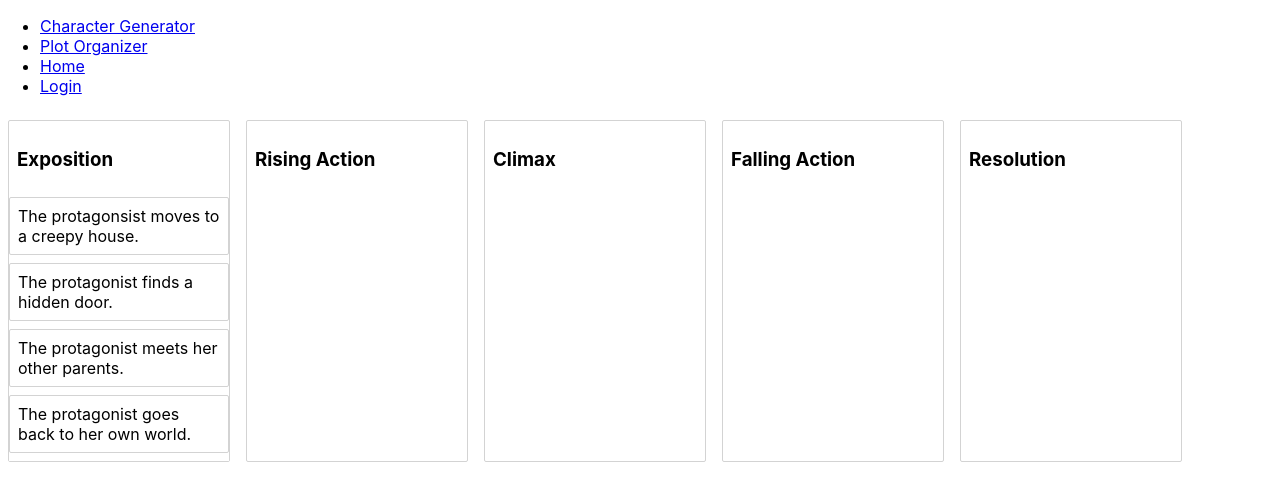
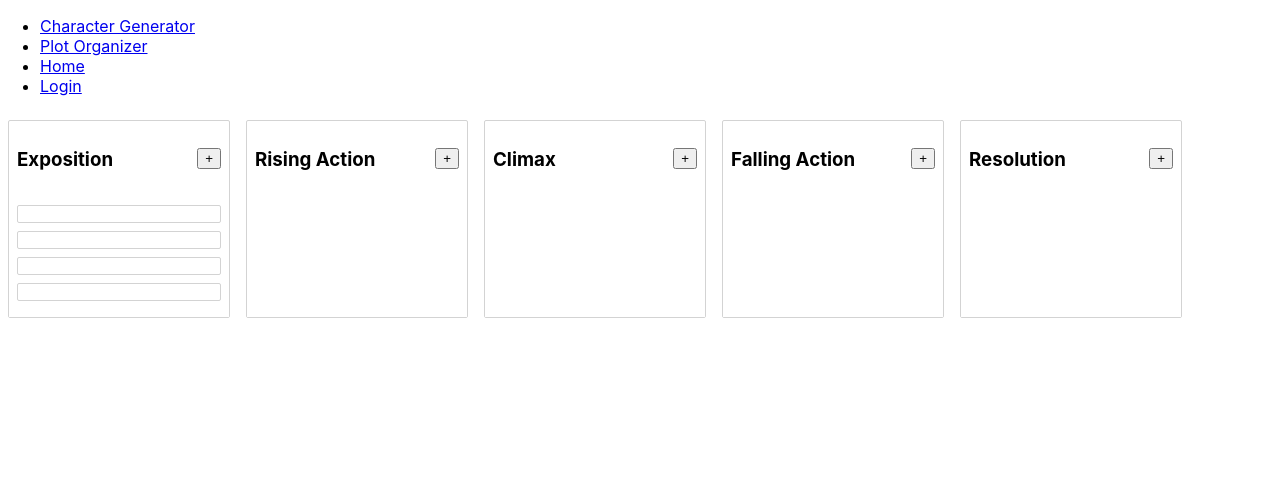
Before and after one commit to kailanak1/aMUSEme, a React (Create React App) app: page /PlotOrganizer in a window 1280 px wide. Shown: the top 500 px of the page. Built offline with nearby package versions, Linux system fonts and the light colour scheme.

Commit message:
add button

```diff
--- a/src/components/PlotOrganizerContainer.js
+++ b/src/components/PlotOrganizerContainer.js
@@ -103,11 +103,8 @@ class PlotOrganizerContainer extends React.Component{
 
   }
 
-  render(){
+  renderDroppable = () => {
     return(
-      <DragDropContext
-        onDragEnd={this.onDragEnd}
-      >
       <Droppable droppableId="all-columns" direction="horizontal" type="column">
       {provided => (
             <Container
@@ -116,15 +113,28 @@ class PlotOrganizerContainer extends React.Component{
             >
             {this.state.columnOrder.map((columnId, index) => {
               const column = this.state.columns[columnId]
+              if(column.sceneIds){
               const scenes = column.sceneIds.map(sceneId => this.state.scenes[sceneId])
 
               return <Column key={column.id} column={column} scenes={scenes} index={index}/>
+              } else {
+                return <Column key={column.id} column={column}></Column>
+              }
               })
             }
             {provided.placeholder}
           </Container>
       )}
     </Droppable>
+    )
+  }
+
+  render(){
+    return(
+      <DragDropContext
+        onDragEnd={this.onDragEnd}
+      >
+      {this.renderDroppable()}
       </DragDropContext>
     )
   }
--- a/src/components/Scene.js
+++ b/src/components/Scene.js
@@ -24,7 +24,7 @@ export default class Scene extends React.Component{
                         ref={provided.innerRef}
                         isDragging={snapshot.isDragging}
                     >
-                    {this.props.scene.content}
+
                     </Container>
                 )}
             </Draggable>
--- a/src/components/column.js
+++ b/src/components/column.js
@@ -15,15 +15,19 @@ const Container = styled.div`
 `
 const Title = styled.h3`
     padding: 8px;
-
-
 `
 const SceneList = styled.div`
-    padding: 8px
+    padding: 8px;
     flex-grow: 1;
     min-height: 100px;
     background-color: inherit;
 `
+
+const AddButton = styled.button`
+    cursor: pointer;
+    float: right;
+`
+
 
 export default class Column extends React.Component{
     render(){
@@ -36,7 +40,9 @@ export default class Column extends React.Component{
                       >
                       <Title
                       {...provided.dragHandleProps}
-                      >{this.props.column.title}</Title>
+                      >{this.props.column.title}
+                      <AddButton>+</AddButton>
+                      </Title>
                       <Droppable droppableId={this.props.column.id} type="scene">
                           {(provided, snapshot) => (
                               <SceneList
```
Lines whose indentation alone changed are shown as unchanged.
